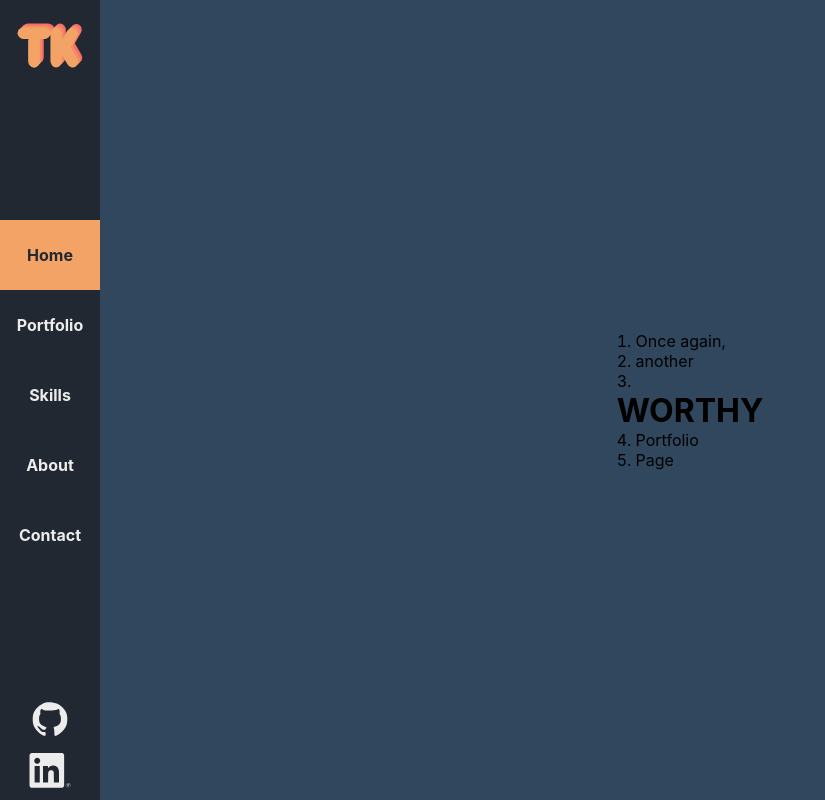
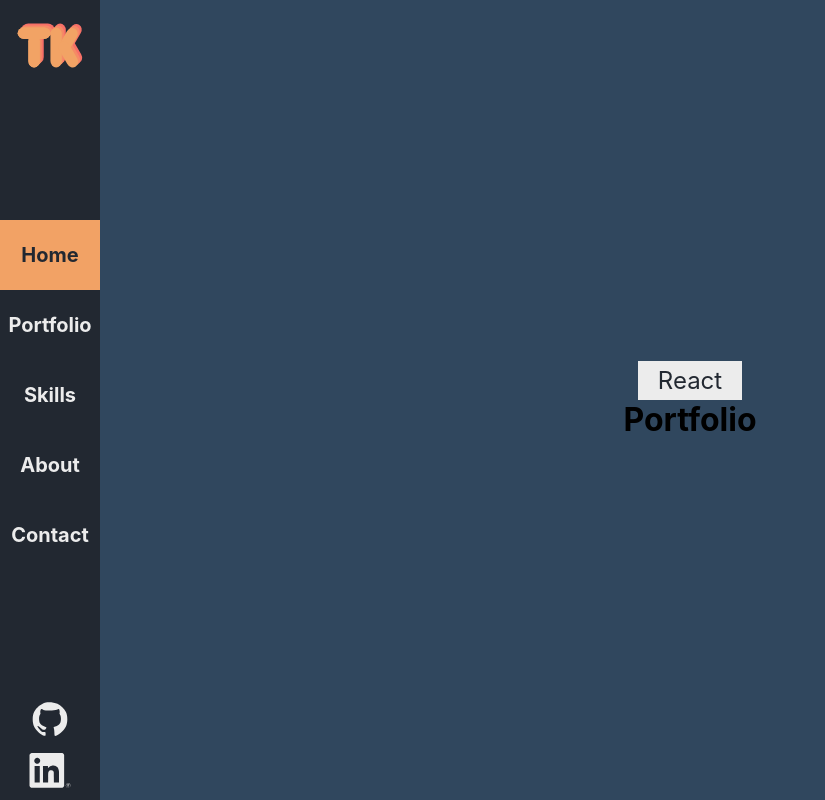
Before and after one commit to tylercodes1/portfolio, a React (Create React App) app: page /portfolio in a window 1280 px wide. Shown: the whole page, without its empty margins (0-825 px from the left). Built offline with nearby package versions, Linux system fonts and the light colour scheme.

Commit message:
Added portfolio filter button

```diff
--- a/src/Widgets/General/App2.js
+++ b/src/Widgets/General/App2.js
@@ -14,7 +14,7 @@ class App2 extends Component {
     constructor() {
         super()
         this.state = {
-            show: false
+            show: false,
         }
     }
 
--- a/src/Widgets/General/Nav2/Nav2.css
+++ b/src/Widgets/General/Nav2/Nav2.css
@@ -43,6 +43,8 @@
     color: var(--unselect);
     transition: color 0.4s;
     font-weight: bold;
+    font-size: 20px;
+    user-select: none;
 }
 
 
--- a/src/Widgets/Home/Home.js
+++ b/src/Widgets/Home/Home.js
@@ -3,7 +3,6 @@ import './Home.css'
 import TKViolin from './../../assets/thresholds/tkviolin';
 
 class Home extends Component {
-
     render() {
         return (
             <div className="home_page">
--- /dev/null
+++ b/src/Widgets/Portfolio/FilterButton/FilterButton.css
@@ -0,0 +1,35 @@
+.filter_button {
+    background: var(--unselect);
+    cursor: pointer;
+    display: flex;
+    justify-content: center;
+    align-items: center;
+    box-sizing: border-box;
+    padding: 5px 20px 5px;
+    height: auto;
+    width: auto;
+    user-select: none;
+}
+
+.filter_button:active {
+    box-shadow: inset 0px -1px 5px #000000;
+
+}
+
+.selected {
+    background: var(--select);
+}
+
+@media (min-width: 769px) {
+    .filter_button {
+        color: var(--dashboard);
+        font-size: 24px;
+    }
+}
+
+@media (max-width: 768px) {
+    .filter_button {
+        color: var(--dashboard);
+        font-size: 24px;
+    }
+}
--- /dev/null
+++ b/src/Widgets/Portfolio/FilterButton/FilterButton.js
@@ -0,0 +1,12 @@
+import React from 'react'
+import './FilterButton.css'
+
+function FilterButton(props) {
+    return (
+        <div className={props.selected.includes(props.filterName) ? "filter_button selected" : 'filter_button'}>
+            <div onClick={() => props.onClick(props.filterName)}>{props.filterName}</div>
+        </div>
+    )
+}
+
+export default FilterButton
--- a/src/Widgets/Portfolio/Portfolio.css
+++ b/src/Widgets/Portfolio/Portfolio.css
@@ -17,6 +17,7 @@
 
 @media (max-width: 768px) {
     .portfolio_page {
-        margin: 0;
+        margin: 80px 0 0 0;
+        height: calc(100vh - 80px);
     }
 }
--- a/src/Widgets/Portfolio/Portfolio.js
+++ b/src/Widgets/Portfolio/Portfolio.js
@@ -1,17 +1,35 @@
 import React, {Component} from 'react'
 import './Portfolio.css'
+import FilterButton from './FilterButton/FilterButton';
 
 class Portfolio extends Component {
+
+    constructor() {
+        super()
+        this.state = {
+            selected: ''
+        }
+    }
+
+    handleSelect(filterClass) {
+        console.log(this.state.selected)
+        this.setState(prevState => {
+            if (prevState.selected.includes(filterClass)) {
+                return {
+                    selected: prevState.selected.replace(filterClass + ' ', '')
+                }
+            }
+            return {
+                selected: prevState.selected.concat(prevState.selected, filterClass + ' ')
+            }
+        })
+    }
+
     render() {
         return (
             <div className="portfolio_page">
-                <ol>
-                    <li>Once again,</li>
-                    <li>another </li>
-                    <li><h1>WORTHY</h1></li>
-                    <li>Portfolio</li>
-                    <li>Page</li>
-                </ol>
+                <FilterButton onClick={(urmom) => this.handleSelect(urmom)} selected={this.state.selected} filterName="React"/>
+                <h1>Portfolio</h1>
             </div>
         )
     }
--- a/src/index.css
+++ b/src/index.css
@@ -1,5 +1,6 @@
 :root{
-  --select: #f2a365;
+  --select: #f2a265;
+  --hoverSelect: #f7b786;
   --unselect: #ececec;
   --backgr: #30475e;
   --dashboard: #222831;
```
